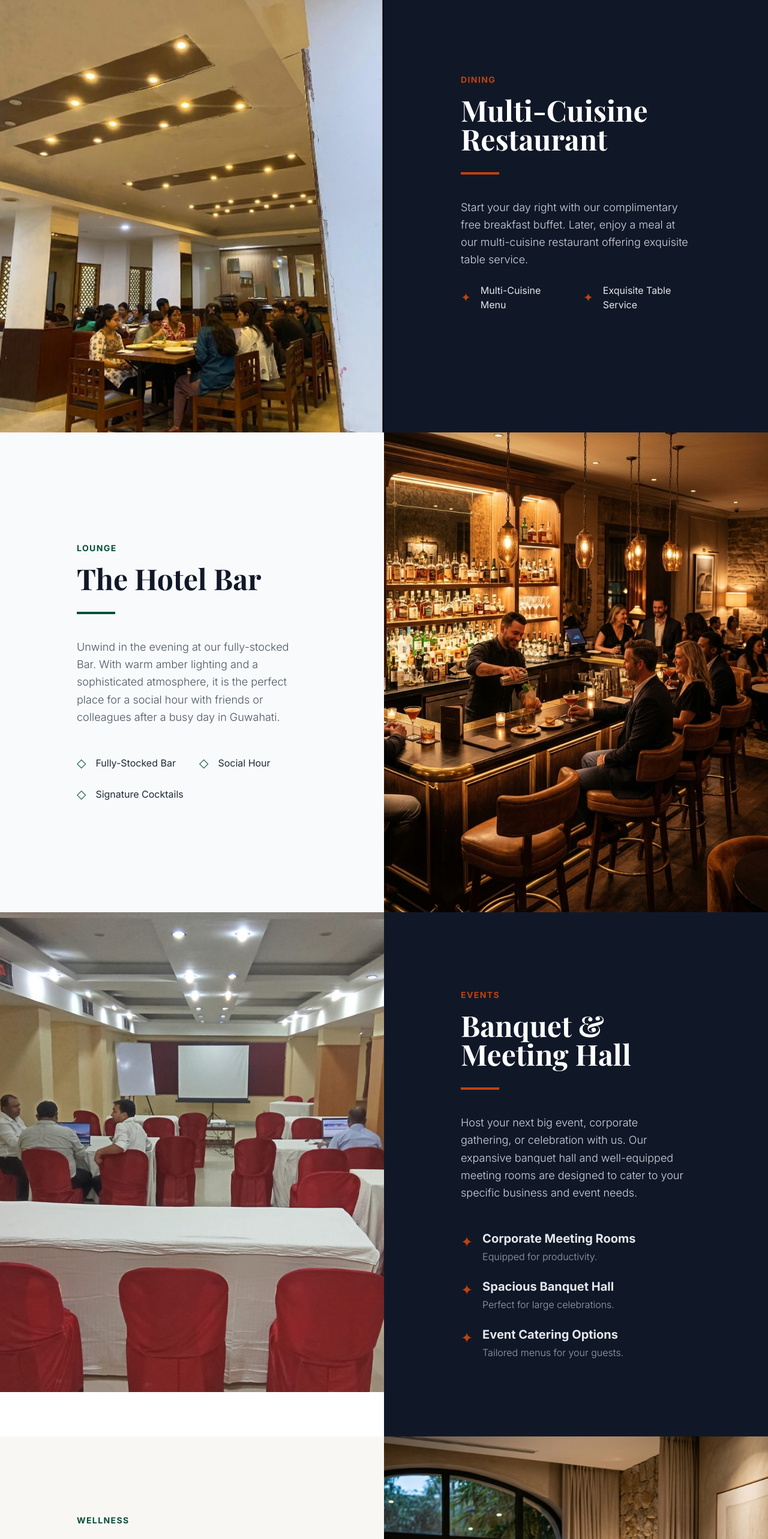
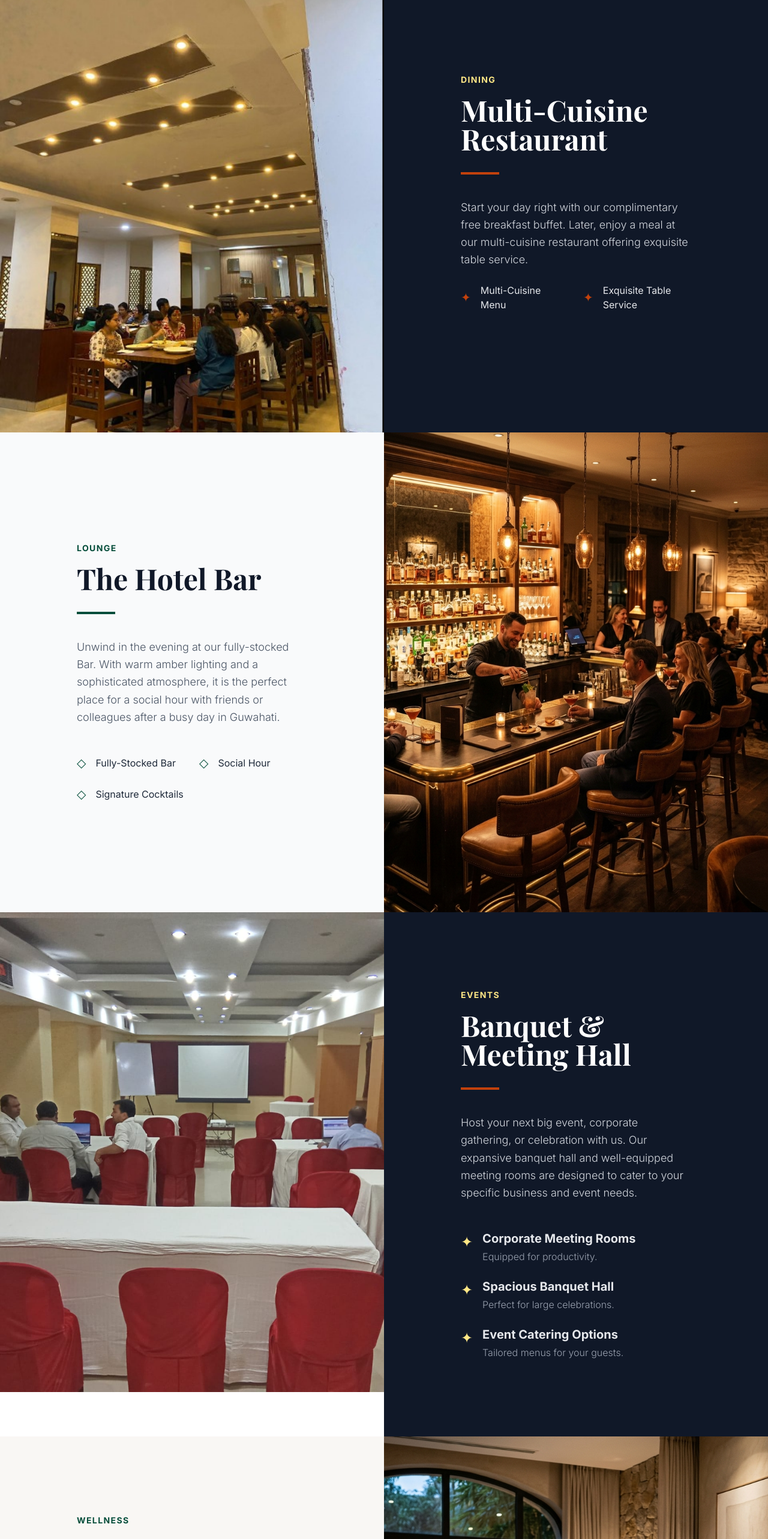
Before and after one commit to bijeshsingha/divineview, a Next.js app: page /ambarish in a window 1280 px wide. Shown: the part 1960-4526 px from the top of the page at 60% size. Built offline with nearby package versions, Linux system fonts and the light colour scheme; a web font is replaced by a local one.

Commit message:
fix: landing page heading hierarchy and contrast ratios

```diff
--- a/src/app/ambarish/page.tsx
+++ b/src/app/ambarish/page.tsx
@@ -90,7 +90,7 @@ export default function AmbarishPage() {
             <Image src="/images/ambarish/restaurant1.jpeg" alt="Restaurant" fill className="object-cover" />
           </div>
           <div className="flex flex-col justify-center p-12 md:p-24 lg:p-32 order-2 lg:order-2 bg-gray-900 text-white">
-            <span className="text-secondary font-bold tracking-widest uppercase text-sm mb-4 block">Dining</span>
+            <span className="text-amber-200 font-bold tracking-widest uppercase text-sm mb-4 block">Dining</span>
             <h2 className="text-4xl md:text-5xl font-serif font-bold mb-8">Multi-Cuisine Restaurant</h2>
             <div className="w-16 h-1 bg-secondary mb-10"></div>
             <p className="text-lg text-gray-300 mb-6 leading-relaxed font-light">
@@ -131,7 +131,7 @@ export default function AmbarishPage() {
             <Image src="/images/ambarish/meeting room1.jpeg" alt="Banquet & Meeting Hall" fill className="object-cover" />
           </div>
           <div className="flex flex-col justify-center p-12 md:p-24 lg:p-32 order-2 lg:order-2 bg-gray-900 text-white">
-            <span className="text-secondary font-bold tracking-widest uppercase text-sm mb-4 block">Events</span>
+            <span className="text-amber-200 font-bold tracking-widest uppercase text-sm mb-4 block">Events</span>
             <h2 className="text-4xl md:text-5xl font-serif font-bold mb-8">Banquet & Meeting Hall</h2>
             <div className="w-16 h-1 bg-secondary mb-10"></div>
             <p className="text-lg text-gray-300 mb-12 leading-relaxed font-light">
@@ -140,23 +140,23 @@ export default function AmbarishPage() {
 
             <ul className="space-y-6 text-gray-200">
               <li className="flex items-start">
-                <span className="text-secondary mr-4 text-2xl mt-1">✦</span>
+                <span className="text-amber-200 mr-4 text-2xl mt-1">✦</span>
                 <div>
-                  <h4 className="font-bold text-xl mb-1">Corporate Meeting Rooms</h4>
+                  <h3 className="font-bold text-xl mb-1">Corporate Meeting Rooms</h3>
                   <p className="text-gray-400 font-light">Equipped for productivity.</p>
                 </div>
               </li>
               <li className="flex items-start">
-                <span className="text-secondary mr-4 text-2xl mt-1">✦</span>
+                <span className="text-amber-200 mr-4 text-2xl mt-1">✦</span>
                 <div>
-                  <h4 className="font-bold text-xl mb-1">Spacious Banquet Hall</h4>
+                  <h3 className="font-bold text-xl mb-1">Spacious Banquet Hall</h3>
                   <p className="text-gray-400 font-light">Perfect for large celebrations.</p>
                 </div>
               </li>
               <li className="flex items-start">
-                <span className="text-secondary mr-4 text-2xl mt-1">✦</span>
+                <span className="text-amber-200 mr-4 text-2xl mt-1">✦</span>
                 <div>
-                  <h4 className="font-bold text-xl mb-1">Event Catering Options</h4>
+                  <h3 className="font-bold text-xl mb-1">Event Catering Options</h3>
                   <p className="text-gray-400 font-light">Tailored menus for your guests.</p>
                 </div>
               </li>
@@ -178,21 +178,21 @@ export default function AmbarishPage() {
               <li className="flex items-start">
                 <span className="text-primary mr-4 text-2xl mt-1">❀</span>
                 <div>
-                  <h4 className="font-bold text-xl mb-1">Relaxing Spa Treatments</h4>
+                  <h3 className="font-bold text-xl mb-1">Relaxing Spa Treatments</h3>
                   <p className="text-gray-500 font-light">Custom therapies to melt stress away.</p>
                 </div>
               </li>
               <li className="flex items-start">
                 <span className="text-primary mr-4 text-2xl mt-1">❀</span>
                 <div>
-                  <h4 className="font-bold text-xl mb-1">Professional Therapists</h4>
+                  <h3 className="font-bold text-xl mb-1">Professional Therapists</h3>
                   <p className="text-gray-500 font-light">Expert care for your wellbeing.</p>
                 </div>
               </li>
               <li className="flex items-start">
                 <span className="text-primary mr-4 text-2xl mt-1">❀</span>
                 <div>
-                  <h4 className="font-bold text-xl mb-1">Peaceful Environment</h4>
+                  <h3 className="font-bold text-xl mb-1">Peaceful Environment</h3>
                   <p className="text-gray-500 font-light">A serene escape from the city.</p>
                 </div>
               </li>
@@ -215,7 +215,7 @@ export default function AmbarishPage() {
             <div className="grid grid-cols-1 sm:grid-cols-2 lg:grid-cols-4 gap-8">
               <div className="bg-white p-8 rounded-2xl shadow-lg border border-gray-100 hover:-translate-y-2 transition-transform duration-300">
                 <div className="w-14 h-14 bg-primary/10 rounded-full flex items-center justify-center text-primary text-2xl mb-6">🌟</div>
-                <h4 className="text-xl font-bold text-gray-900 mb-6">Popular</h4>
+                <h3 className="text-xl font-bold text-gray-900 mb-6">Popular</h3>
                 <ul className="space-y-4 text-gray-600 font-light">
                   <li className="flex items-center">✓ Free Wi-Fi</li>
                   <li className="flex items-center">✓ Free Self Parking</li>
@@ -227,7 +227,7 @@ export default function AmbarishPage() {
               </div>
               <div className="bg-white p-8 rounded-2xl shadow-lg border border-gray-100 hover:-translate-y-2 transition-transform duration-300">
                 <div className="w-14 h-14 bg-secondary/10 rounded-full flex items-center justify-center text-secondary text-2xl mb-6">🛎️</div>
-                <h4 className="text-xl font-bold text-gray-900 mb-6">Services</h4>
+                <h3 className="text-xl font-bold text-gray-900 mb-6">Services</h3>
                 <ul className="space-y-4 text-gray-600 font-light">
                   <li className="flex items-center">✓ 24-hour Front desk</li>
                   <li className="flex items-center">✓ Baggage storage</li>
@@ -239,7 +239,7 @@ export default function AmbarishPage() {
               </div>
               <div className="bg-white p-8 rounded-2xl shadow-lg border border-gray-100 hover:-translate-y-2 transition-transform duration-300">
                 <div className="w-14 h-14 bg-primary/10 rounded-full flex items-center justify-center text-primary text-2xl mb-6">🚗</div>
-                <h4 className="text-xl font-bold text-gray-900 mb-6">Transport</h4>
+                <h3 className="text-xl font-bold text-gray-900 mb-6">Transport</h3>
                 <ul className="space-y-4 text-gray-600 font-light">
                   <li className="flex items-center">✓ Free Parking Onsite</li>
                   <li className="flex items-center">✓ Local Shuttle</li>
@@ -249,7 +249,7 @@ export default function AmbarishPage() {
               </div>
               <div className="bg-white p-8 rounded-2xl shadow-lg border border-gray-100 hover:-translate-y-2 transition-transform duration-300">
                 <div className="w-14 h-14 bg-secondary/10 rounded-full flex items-center justify-center text-secondary text-2xl mb-6">🚿</div>
-                <h4 className="text-xl font-bold text-gray-900 mb-6">Rooms</h4>
+                <h3 className="text-xl font-bold text-gray-900 mb-6">Rooms</h3>
                 <ul className="space-y-4 text-gray-600 font-light">
                   <li className="flex items-center">✓ Private bathroom</li>
                   <li className="flex items-center">✓ Bathtub in some rooms</li>
--- a/src/components/AmbarishFooter.tsx
+++ b/src/components/AmbarishFooter.tsx
@@ -14,7 +14,7 @@ export default function AmbarishFooter() {
             </p>
           </div>
           <div>
-            <h4 className="text-white font-bold mb-4 uppercase tracking-wider text-sm">Quick Links</h4>
+            <h3 className="text-white font-bold mb-4 uppercase tracking-wider text-sm">Quick Links</h3>
             <ul className="space-y-2 text-sm">
               <li><Link href="/" className="hover:text-primary transition-colors">Main Home Page</Link></li>
               <li><Link href="/divine-view" className="hover:text-primary transition-colors">Hotel Divine View</Link></li>
@@ -25,7 +25,7 @@ export default function AmbarishFooter() {
             </ul>
           </div>
           <div>
-            <h4 className="text-white font-bold mb-4 uppercase tracking-wider text-sm">Contact Us</h4>
+            <h3 className="text-white font-bold mb-4 uppercase tracking-wider text-sm">Contact Us</h3>
             <address className="not-italic text-sm space-y-2">
               <p>MD Shah Rd, Paltan Bazaar</p>
               <p>Guwahati, Assam 781008</p>
--- a/src/components/BookingForm.tsx
+++ b/src/components/BookingForm.tsx
@@ -223,10 +223,10 @@ export default function BookingForm() {
           <div className="bg-green-50/50 border border-green-100 p-6 rounded-xl mb-6">
             <div className="flex flex-col md:flex-row justify-between items-center">
               <div className="text-center md:text-left mb-4 md:mb-0">
-                <h4 className="text-lg font-bold text-gray-900 flex items-center justify-center md:justify-start">
+                <h3 className="text-lg font-bold text-gray-900 flex items-center justify-center md:justify-start">
                   <svg className="w-5 h-5 text-green-600 mr-2" fill="none" stroke="currentColor" viewBox="0 0 24 24"><path strokeLinecap="round" strokeLinejoin="round" strokeWidth="2" d="M5 13l4 4L19 7"></path></svg>
                   Room Available!
-                </h4>
+                </h3>
                 <p className="text-gray-600 mt-1">
                   {bookingState.nights} Night(s) in {ROOMS.find(r => r.id === formData.roomId)?.name}
                 </p>
--- a/src/components/Footer.tsx
+++ b/src/components/Footer.tsx
@@ -14,7 +14,7 @@ export default function Footer() {
             </p>
           </div>
           <div>
-            <h4 className="text-white font-bold mb-4 uppercase tracking-wider text-sm">Quick Links</h4>
+            <h3 className="text-white font-bold mb-4 uppercase tracking-wider text-sm">Quick Links</h3>
             <ul className="space-y-2 text-sm">
               <li><Link href="/" className="hover:text-primary transition-colors">Main Home Page</Link></li>
               <li><Link href="/ambarish" className="hover:text-primary transition-colors">Hotel Ambarish</Link></li>
@@ -25,7 +25,7 @@ export default function Footer() {
             </ul>
           </div>
           <div>
-            <h4 className="text-white font-bold mb-4 uppercase tracking-wider text-sm">Contact Us</h4>
+            <h3 className="text-white font-bold mb-4 uppercase tracking-wider text-sm">Contact Us</h3>
             <address className="not-italic text-sm space-y-2">
               <p>Paltan Bazar, Near Guwahati Railway Station</p>
               <p>Guwahati, Assam, India</p>
```
